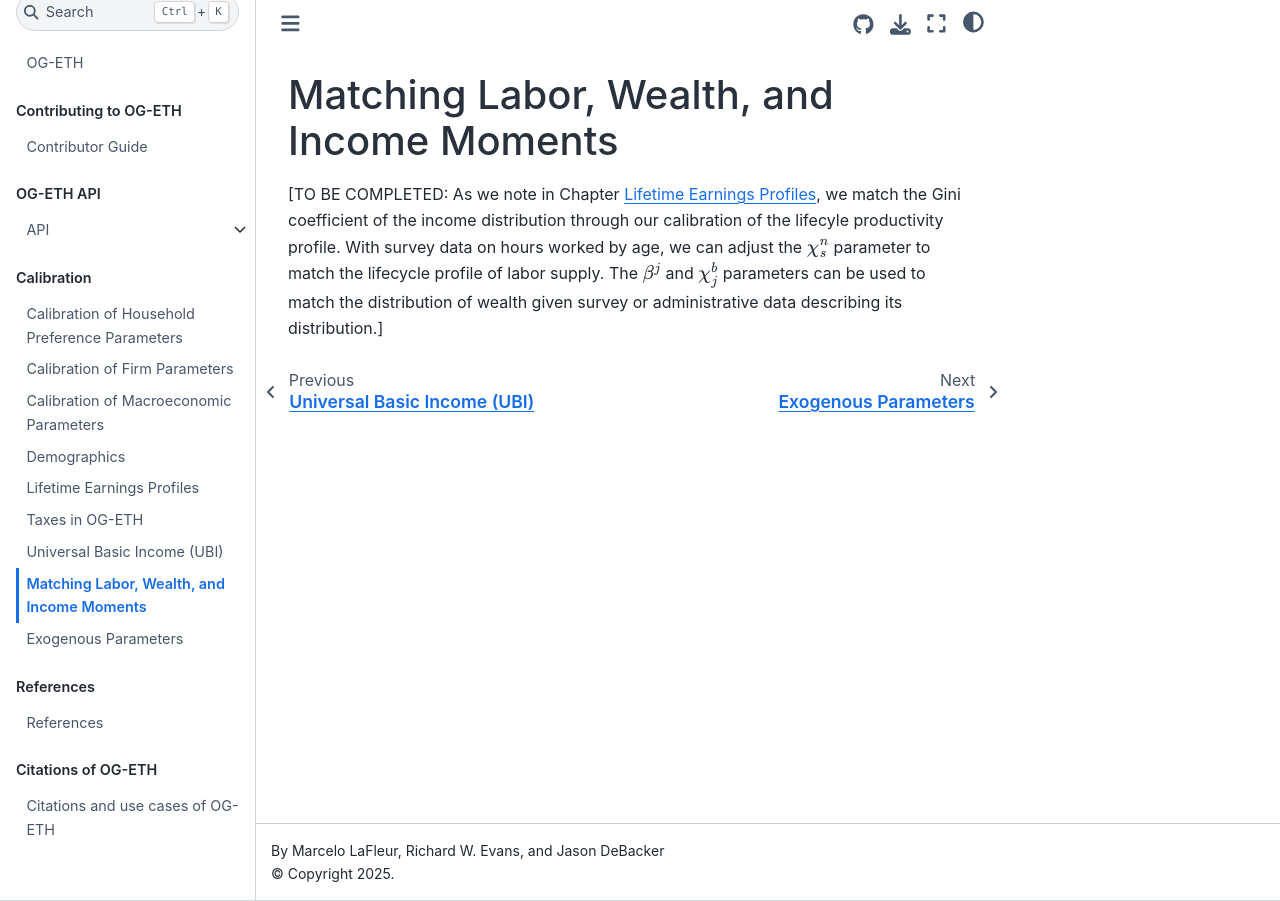
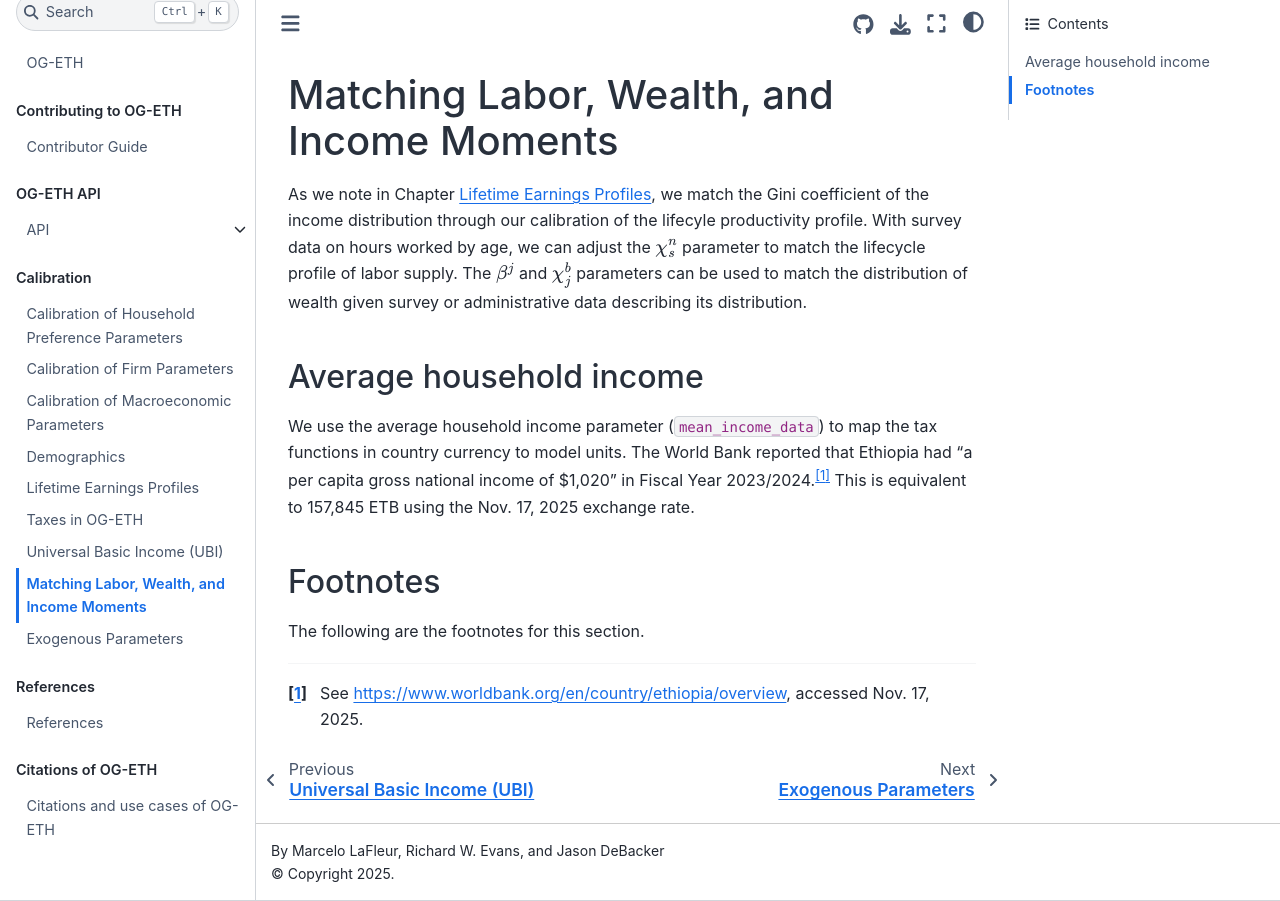
Before and after one commit to jdebacker/OG-ETH, a Jupyter Book: the page built from docs/book/content/calibration/matching_lwi.md, in a window 1280 px wide. Built offline with Jupyter Book 1.0.4 settings and Sphinx 7.4.7 and the Sphinx Book theme 1.1.4, drawn with Linux system fonts in a browser that asks for light colours; comment, search, counter and statistics services are not loaded.

Commit message:
Update average income

```diff
--- a/docs/book/content/calibration/matching_lwi.md
+++ b/docs/book/content/calibration/matching_lwi.md
@@ -1,4 +1,14 @@
 (Chap_matchingLWI)=
 # Matching Labor, Wealth, and Income Moments
 
-[TO BE COMPLETED: As we note in Chapter {ref}`Chap_LfEarn`, we match the Gini coefficient of the income distribution through our calibration of the lifecyle productivity profile.  With survey data on hours worked by age, we can adjust the $\chi^n_s$ parameter to match the lifecycle profile of labor supply. The $\beta^j$ and $\chi^b_j$ parameters can be used to match the distribution of wealth given survey or administrative data describing its distribution.]
+As we note in Chapter {ref}`Chap_LfEarn`, we match the Gini coefficient of the income distribution through our calibration of the lifecyle productivity profile.  With survey data on hours worked by age, we can adjust the $\chi^n_s$ parameter to match the lifecycle profile of labor supply. The $\beta^j$ and $\chi^b_j$ parameters can be used to match the distribution of wealth given survey or administrative data describing its distribution.
+
+(SecLWI_avghhinc)=
+## Average household income
+We use the average household income parameter (`mean_income_data`) to map the tax functions in country currency to model units. The World Bank reported that Ethiopia had "a per capita gross national income of $1,020" in Fiscal Year 2023/2024.[^wb_avginc] This is equivalent to 157,845 ETB using the Nov. 17, 2025 exchange rate.
+
+(SecLWI_footnotes)=
+## Footnotes
+The following are the footnotes for this section.
+
+[^wb_avginc]: See https://www.worldbank.org/en/country/ethiopia/overview, accessed Nov. 17, 2025.
```
Also changed, not shown: 1 other file.
